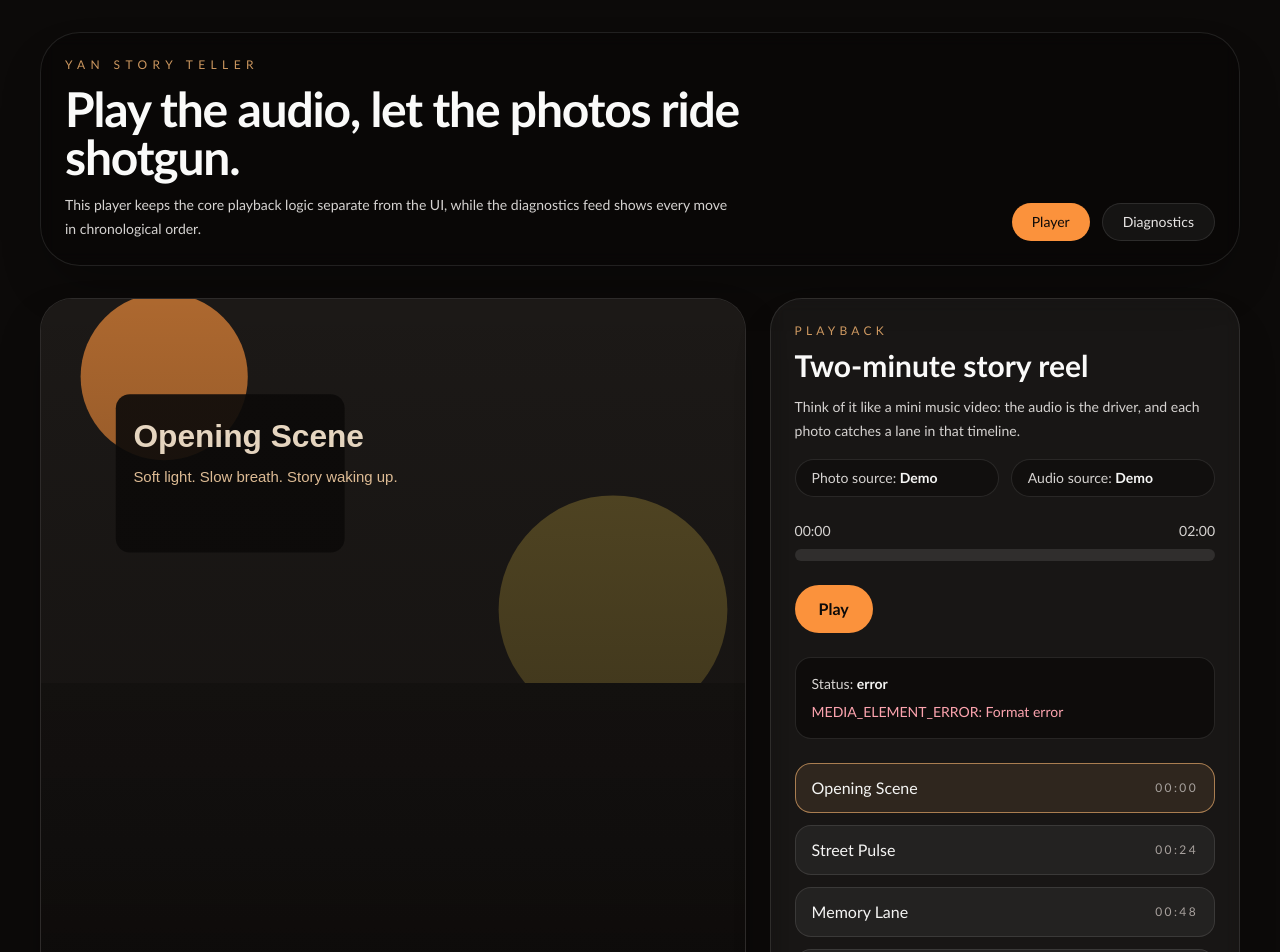
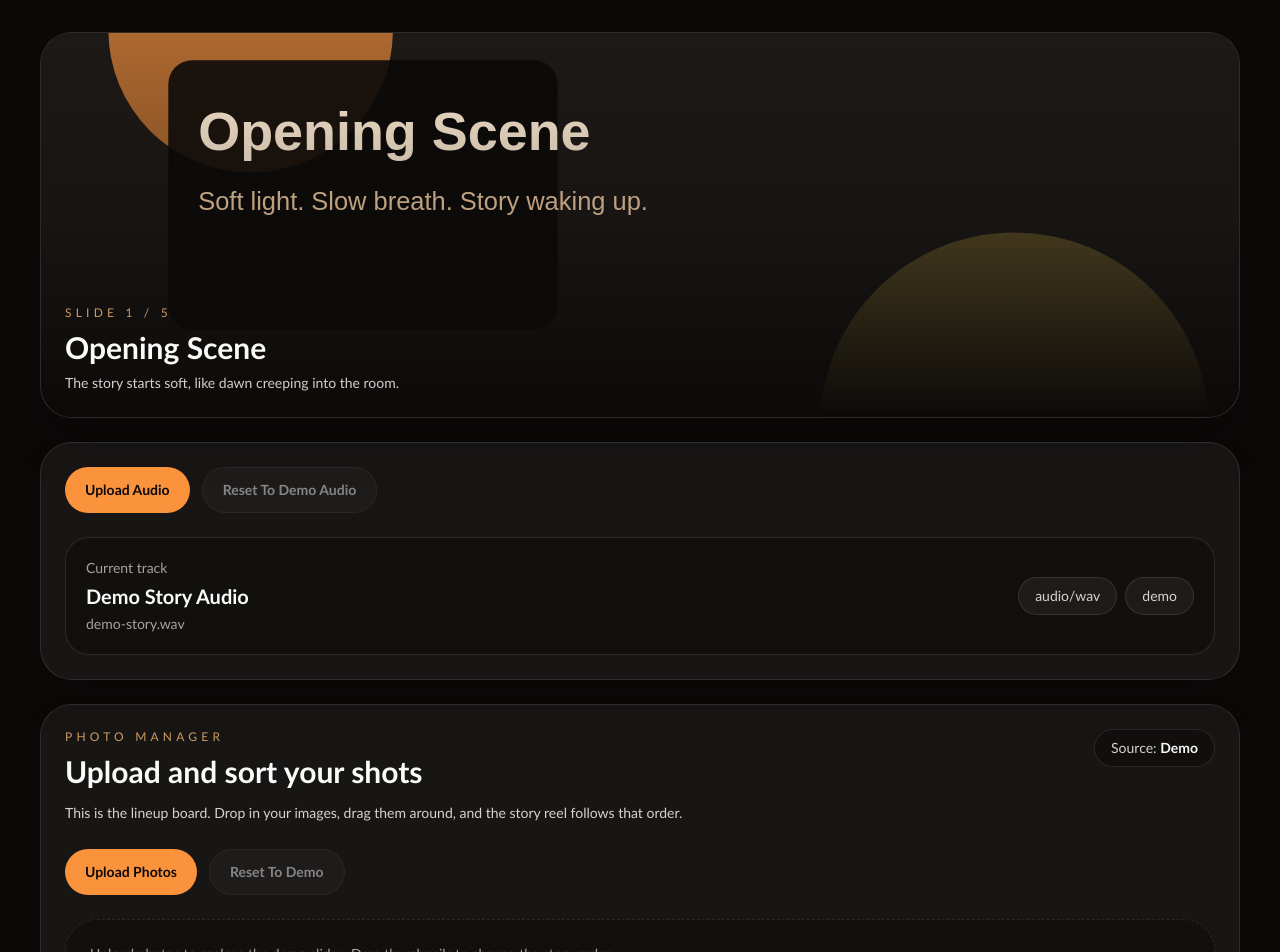
Before and after one commit to yasser159/YanStoryBox, a React (Vite) app: page / in a window 1280 px wide. Shown: the top 952 px of the page. Built offline with nearby package versions, Linux system fonts and the light colour scheme.

Commit message:
Refine player layout and remove top navigation

```diff
--- a/src/App.jsx
+++ b/src/App.jsx
@@ -1,4 +1,3 @@
-import { useState } from 'react';
 import { AudioManagerPanel } from './components/AudioManagerPanel';
 import { DiagnosticsScreen } from './components/DiagnosticsScreen';
 import { PhotoManagerPanel } from './components/PhotoManagerPanel';
@@ -7,10 +6,7 @@ import { useAudioLibrary } from './hooks/useAudioLibrary';
 import { useSlideLibrary } from './hooks/useSlideLibrary';
 import { useStoryPlayer } from './hooks/useStoryPlayer';
 
-const tabs = ['player', 'diagnostics'];
-
 export default function App() {
-  const [activeTab, setActiveTab] = useState('player');
   const {
     audioSrc,
     audioMeta,
@@ -44,48 +40,11 @@ export default function App() {
       <audio ref={audioRef} />
 
       <div className="mx-auto max-w-7xl">
-        <section className="mb-8 rounded-[2.5rem] border border-white/10 bg-black/25 p-6 shadow-2xl shadow-black/30 backdrop-blur">
-          <p className="text-xs uppercase tracking-[0.45em] text-orange-300/80">Yan Story Teller</p>
-          <div className="mt-3 flex flex-col gap-4 lg:flex-row lg:items-end lg:justify-between">
-            <div>
-              <h1 className="max-w-3xl text-4xl font-semibold tracking-tight text-stone-50 sm:text-5xl">
-                Play the audio, let the photos ride shotgun.
-              </h1>
-              <p className="mt-3 max-w-2xl text-sm leading-6 text-stone-300">
-                This player keeps the core playback logic separate from the UI, while the diagnostics feed shows every move in chronological order.
-              </p>
-            </div>
-
-            <div className="flex gap-3">
-              {tabs.map((tab) => {
-                const selected = activeTab === tab;
-                return (
-                  <button
-                    key={tab}
-                    type="button"
-                    onClick={() => setActiveTab(tab)}
-                    className={`rounded-full px-5 py-2 text-sm font-medium capitalize transition ${
-                      selected
-                        ? 'bg-orange-400 text-stone-950'
-                        : 'border border-white/10 bg-white/5 text-stone-200 hover:bg-white/10'
-                    }`}
-                  >
-                    {tab}
-                  </button>
-                );
-              })}
-            </div>
-          </div>
-        </section>
-
-        {activeTab === 'player' ? (
         <section className="space-y-6">
           <StoryPlayerPanel
             playerState={playerState}
             timeline={timeline}
             togglePlayback={togglePlayback}
-              sourceMode={sourceMode}
-              audioSourceMode={audioSourceMode}
           />
           <AudioManagerPanel
             audioMeta={audioMeta}
@@ -108,10 +67,8 @@ export default function App() {
             removeSlide={removeSlide}
             resetUploads={resetUploads}
           />
+          <DiagnosticsScreen />
         </section>
-        ) : (
-          <DiagnosticsScreen />
-        )}
       </div>
     </main>
   );
--- a/src/components/AudioManagerPanel.jsx
+++ b/src/components/AudioManagerPanel.jsx
@@ -19,21 +19,7 @@ export function AudioManagerPanel({
 
   return (
     <article className="rounded-[2rem] border border-white/10 bg-white/5 p-6 shadow-2xl shadow-black/20 backdrop-blur">
-      <div className="flex flex-col gap-4 sm:flex-row sm:items-start sm:justify-between">
-        <div>
-          <p className="text-xs uppercase tracking-[0.35em] text-orange-300/80">Audio Manager</p>
-          <h2 className="mt-2 text-3xl font-semibold text-stone-50">Upload the soundtrack</h2>
-          <p className="mt-3 max-w-2xl text-sm leading-6 text-stone-300">
-            Same hustle as the photos: drop in your own audio and the presentation rides with that track instead of the demo joint.
-          </p>
-        </div>
-
-        <div className="rounded-full border border-white/10 bg-stone-950/50 px-4 py-2 text-sm text-stone-300">
-          Source: <span className="font-semibold capitalize text-stone-100">{audioSourceMode}</span>
-        </div>
-      </div>
-
-      <div className="mt-6 flex flex-wrap gap-3">
+      <div className="flex flex-wrap gap-3">
         <button
           type="button"
           onClick={() => fileInputRef.current?.click()}
@@ -71,8 +57,13 @@ export function AudioManagerPanel({
             <h3 className="mt-1 text-xl font-semibold text-stone-50">{audioMeta.title}</h3>
             <p className="mt-1 text-sm text-stone-400">{audioMeta.fileName}</p>
           </div>
-          <div className="rounded-full border border-white/10 bg-white/5 px-4 py-2 text-sm text-stone-300">
-            {audioMeta.mimeType || 'audio/*'}
+          <div className="flex flex-wrap gap-2">
+            <div className="rounded-full border border-white/10 bg-white/5 px-4 py-2 text-sm text-stone-300">
+              {audioMeta.mimeType || 'audio/*'}
+            </div>
+            <div className="rounded-full border border-white/10 bg-white/5 px-4 py-2 text-sm text-stone-300">
+              {audioSourceMode}
+            </div>
           </div>
         </div>
       </div>
--- a/src/components/StoryPlayerPanel.jsx
+++ b/src/components/StoryPlayerPanel.jsx
@@ -9,8 +9,6 @@ export function StoryPlayerPanel({
   playerState,
   timeline,
   togglePlayback,
-  sourceMode,
-  audioSourceMode,
 }) {
   const activeSlide = timeline[playerState.activeSlideIndex] ?? timeline[0];
   const progress = playerState.duration > 0
@@ -18,8 +16,8 @@ export function StoryPlayerPanel({
     : 0;
 
   return (
-    <section className="grid gap-6 lg:grid-cols-[1.2fr_0.8fr]">
-      <article className="relative overflow-hidden rounded-[2rem] border border-white/10 bg-stone-900/70 shadow-2xl shadow-black/40">
+    <section>
+      <article className="group relative overflow-hidden rounded-[2rem] border border-white/10 bg-stone-900/70 shadow-2xl shadow-black/40">
         <img
           key={activeSlide?.id}
           src={activeSlide?.src}
@@ -27,6 +25,27 @@ export function StoryPlayerPanel({
           className="h-[24rem] w-full object-cover object-center transition duration-700 ease-out"
         />
         <div className="absolute inset-0 bg-gradient-to-t from-stone-950 via-stone-950/30 to-transparent" />
+        <div className="absolute inset-x-0 bottom-0 translate-y-4 px-6 pb-6 opacity-0 transition duration-300 group-hover:translate-y-0 group-hover:opacity-100">
+          <div className="rounded-[1.5rem] border border-white/10 bg-black/45 p-4 backdrop-blur">
+            <div className="mb-2 flex justify-between text-sm text-stone-200">
+              <span>{formatTime(playerState.currentTime)}</span>
+              <span>{formatTime(playerState.duration || 120)}</span>
+            </div>
+            <div className="h-2.5 overflow-hidden rounded-full bg-white/15">
+              <div
+                className="h-full rounded-full bg-gradient-to-r from-orange-400 via-amber-300 to-yellow-200 transition-all"
+                style={{ width: `${progress}%` }}
+              />
+            </div>
+            <button
+              type="button"
+              onClick={togglePlayback}
+              className="mt-4 inline-flex items-center justify-center rounded-full bg-orange-400 px-5 py-2.5 text-sm font-semibold text-stone-950 transition hover:bg-orange-300"
+            >
+              {playerState.isPlaying ? 'Pause' : 'Play'}
+            </button>
+          </div>
+        </div>
         <div className="absolute inset-x-0 bottom-0 p-6">
           <p className="text-xs uppercase tracking-[0.35em] text-orange-300/80">
             Slide {playerState.activeSlideIndex + 1} / {timeline.length}
@@ -35,73 +54,6 @@ export function StoryPlayerPanel({
           <p className="mt-2 max-w-xl text-sm text-stone-200/90">{activeSlide?.caption}</p>
         </div>
       </article>
-
-      <article className="rounded-[2rem] border border-white/10 bg-white/5 p-6 shadow-2xl shadow-black/20 backdrop-blur">
-        <p className="text-xs uppercase tracking-[0.35em] text-orange-300/80">Playback</p>
-        <h2 className="mt-2 text-3xl font-semibold text-stone-50">Two-minute story reel</h2>
-        <p className="mt-3 text-sm leading-6 text-stone-300">
-          Think of it like a mini music video: the audio is the driver, and each photo catches a lane in that timeline.
-        </p>
-        <div className="mt-4 grid gap-3 sm:grid-cols-2">
-          <div className="rounded-full border border-white/10 bg-stone-950/50 px-4 py-2 text-sm text-stone-300">
-            Photo source: <span className="font-semibold capitalize text-stone-100">{sourceMode}</span>
-          </div>
-          <div className="rounded-full border border-white/10 bg-stone-950/50 px-4 py-2 text-sm text-stone-300">
-            Audio source: <span className="font-semibold capitalize text-stone-100">{audioSourceMode}</span>
-          </div>
-        </div>
-
-        <div className="mt-6">
-          <div className="mb-2 flex justify-between text-sm text-stone-300">
-            <span>{formatTime(playerState.currentTime)}</span>
-            <span>{formatTime(playerState.duration || 120)}</span>
-          </div>
-          <div className="h-3 overflow-hidden rounded-full bg-white/10">
-            <div
-              className="h-full rounded-full bg-gradient-to-r from-orange-400 via-amber-300 to-yellow-200 transition-all"
-              style={{ width: `${progress}%` }}
-            />
-          </div>
-        </div>
-
-        <button
-          type="button"
-          onClick={togglePlayback}
-          className="mt-6 inline-flex items-center justify-center rounded-full bg-orange-400 px-6 py-3 text-base font-semibold text-stone-950 transition hover:bg-orange-300"
-        >
-          {playerState.isPlaying ? 'Pause' : 'Play'}
-        </button>
-
-        <div className="mt-6 rounded-2xl border border-white/10 bg-stone-950/70 p-4 text-sm text-stone-300">
-          <p>Status: <span className="font-semibold text-stone-100">{playerState.status}</span></p>
-          {playerState.error ? (
-            <p className="mt-2 text-rose-300">{playerState.error}</p>
-          ) : null}
-        </div>
-
-        <div className="mt-6 space-y-3">
-          {timeline.map((slide, index) => {
-            const active = index === playerState.activeSlideIndex;
-            return (
-              <div
-                key={slide.id}
-                className={`rounded-2xl border px-4 py-3 transition ${
-                  active
-                    ? 'border-orange-300/60 bg-orange-300/10'
-                    : 'border-white/10 bg-white/5'
-                }`}
-              >
-                <div className="flex items-center justify-between gap-3">
-                  <span className="font-medium text-stone-100">{slide.title}</span>
-                  <span className="text-xs uppercase tracking-[0.2em] text-stone-400">
-                    {formatTime(slide.startTime)}
-                  </span>
-                </div>
-              </div>
-            );
-          })}
-        </div>
-      </article>
     </section>
   );
 }
```
Lines whose indentation alone changed are shown as unchanged.
